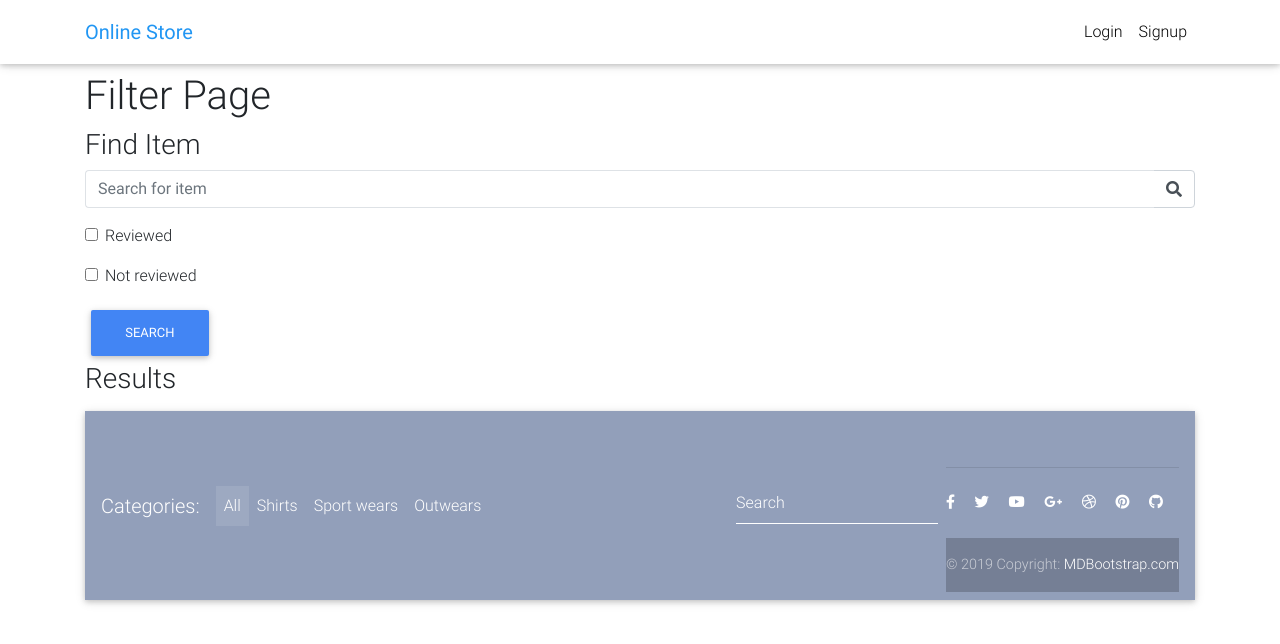
After one commit to Gid34/Django-Ecommerce-Project, a Django app: template django-ecommerce/templates/filter.html in a window 1280 px wide. The commit adds this page. Shown: the top 644 px of the page. Run offline with Django 3.2, Linux system fonts and the light colour scheme; the template is opened without the code that fills it, so the values that code supplies are empty; some libraries are stand-ins or nearby versions.

Commit message:
Created basic search bar filter

```diff
--- a/django-ecommerce/FUNDING.yml
+++ /dev/null
@@ -1 +0,0 @@
-github: [mattfreire]
--- a/django-ecommerce/core/urls.py
+++ b/django-ecommerce/core/urls.py
@@ -9,7 +9,9 @@ from .views import (
     remove_single_item_from_cart,
     PaymentView,
     AddCouponView,
-    RequestRefundView
+    RequestRefundView,
+    is_valid_queryparam,
+    filter
 )
 
 app_name = 'core'
@@ -25,5 +27,6 @@ urlpatterns = [
     path('remove-item-from-cart/<slug>/', remove_single_item_from_cart,
          name='remove-single-item-from-cart'),
     path('payment/<payment_option>/', PaymentView.as_view(), name='payment'),
-    path('request-refund/', RequestRefundView.as_view(), name='request-refund')
+    path('request-refund/', RequestRefundView.as_view(), name='request-refund'),
+    path('filter/', filter, name='filter')
 ]
--- /dev/null
+++ b/django-ecommerce/templates/filter.html
@@ -0,0 +1,118 @@
+{% extends "base.html" %}
+
+{% block content %}
+<main>
+
+  <!-- <main role="main" class="container"> -->
+
+   <!-- Places all elements within a container> -->
+  <div class="container">
+    <h1>Filter Page</h1>
+    <h3>Find Item</h3>
+
+    <form method="GET" action=".">
+
+      <!-- Filter # 1 -->
+      <div class="form-row">
+          <div class="form-group col-12">
+              <div class="input-group">
+                  <input class="form-control py-2 border-right-0 border" type="search" name="universal_search" placeholder="Search for item" />
+                  <span class="input-group-append">
+                      <div class="input-group-text bg-transparent">
+                          <i class="fa fa-search"></i>
+                      </div>
+                  </span>
+              </div>
+          </div>
+      </div>
+
+      <!-- Checkbox filter -->
+
+      <div class="form-group">
+        <div class="form-check">
+          <input class="form-check-input" type="checkbox" id="reviewed" name="reviewed">
+          <label class="form-check-label" for="reviewed">
+            Reviewed
+          </label>
+        </div>
+      </div>
+
+      <!-- Checkbox filter -->
+      <div class="form-group">
+        <div class="form-check">
+          <input class="form-check-input" type="checkbox" id="notReviewed" name="notReviewed">
+          <label class="form-check-label" for="notReviewed">
+            Not reviewed
+          </label>
+        </div>
+      </div>
+
+      <!-- Submit Button -->
+      <button type="submit" class="btn btn-primary">Search</button>
+    </form>
+
+
+    <!-- Return Results -->
+      <h3>Results</h3>
+      <ul>
+        {% for item in queryset %}
+          <li>
+            {{ item.title }}
+            <span>Price: {{ item.price }} |</span>
+            <span>Discounted Price: {{ item.price }} |</span>
+            <span>Category: {{ item.category }}</span>
+          </li>
+        {% endfor %}
+      </ul>
+  </div>
+
+  <!-- </main> -->
+
+  <div class="container">
+
+    <!--Grey Blue Navbar-->
+    <nav class="navbar navbar-expand-lg navbar-dark mdb-color lighten-3 mt-3 mb-5">
+
+      <!-- Filtering Navbar -->
+      <!-- Navbar brand -->
+      <span class="navbar-brand">Categories:</span>
+
+      <!-- Collapse button -->
+      <button class="navbar-toggler" type="button" data-toggle="collapse" data-target="#basicExampleNav"
+        aria-controls="basicExampleNav" aria-expanded="false" aria-label="Toggle navigation">
+        <span class="navbar-toggler-icon"></span>
+      </button>
+
+      <!-- Collapsible content -->
+      <div class="collapse navbar-collapse" id="basicExampleNav">
+
+        <!-- Links -->
+        <ul class="navbar-nav mr-auto">
+          <li class="nav-item active">
+            <a class="nav-link" href="#">All <!-- Change what's in # to the URL-->
+              <span class="sr-only">(current)</span>
+            </a>
+          </li>
+          <li class="nav-item">
+            <a class="nav-link" href="#">Shirts</a>
+          </li>
+          <li class="nav-item">
+            <a class="nav-link" href="#">Sport wears</a>
+          </li>
+          <li class="nav-item">
+            <a class="nav-link" href="#">Outwears</a>
+          </li>
+
+        </ul>
+        <!-- Links -->
+
+        <form class="form-inline">
+          <div class="md-form my-0">
+            <input class="form-control mr-sm-2" type="text" placeholder="Search" aria-label="Search">
+          </div>
+        </form>
+      </div>
+      <!-- Grey Blue Navbar -->
+
+
+{% endblock content %}
```
Also changed, not shown: django-ecommerce/core/views.py (+29 -0 lines), django-ecommerce/templates/home.html (+103 -3 lines).
